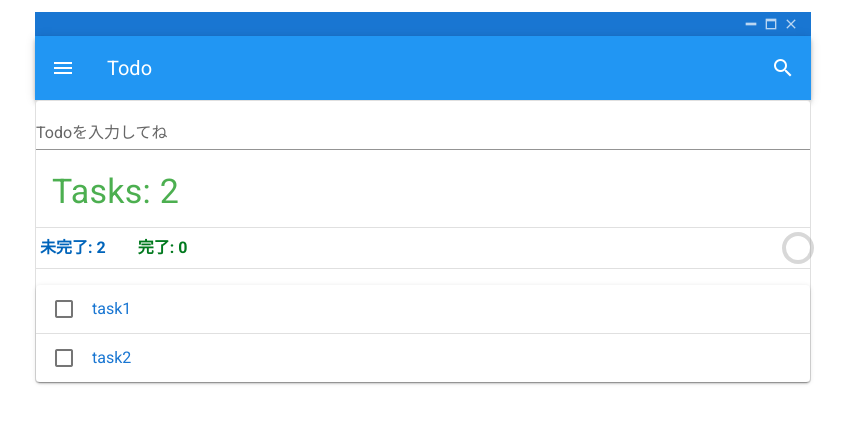
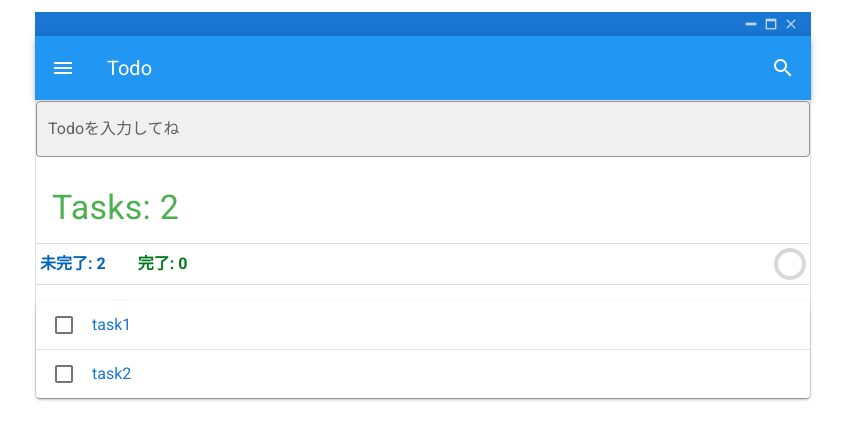
Before and after one commit to daiki-nishimura0/vue-todo, a Vue app: page / in a window 1280 px wide. Shown: the top 440 px of the page, without its empty margins (217-1062 px from the left). Built offline with nearby package versions, Linux system fonts and the light colour scheme.

Commit message:
feat: コメント

```diff
--- a/src/view/ListView.vue
+++ b/src/view/ListView.vue
@@ -35,17 +35,20 @@
     outlined
 >
     <v-text-field
-        v-model="newTask"
+       v-model="newTask"
         label="Todoを入力してね"
         @keydown.enter="create"
-    >
+        filled
+        outlined
+        single-line
+        >
       <template v-slot:append>
         <v-fade-transition>
           <v-icon
             v-if="newTask"
             @click="create"
           >
-            追加
+       mdi-pencil
           </v-icon>
         </v-fade-transition>
       </template>
@@ -78,7 +81,7 @@
 
       <v-progress-circular
         :value="progress"
-        class="mr-2"
+        class="mr-4"
       ></v-progress-circular>
     </v-row>
 
@@ -156,7 +159,6 @@
       },
       // 完了割合いをサークルに表示
       progress () {
-
         return this.completedTasks / this.tasks.length * 100
       },
       // 未完了タスク数のカウント
@@ -167,12 +169,16 @@
     },
 
     methods: {
+        // 新しいTodoを作成して追加する
       create () {
+          // 追加ボタンが押された時以下のしょりを行う
         this.tasks.push({
+            // 未完了状態
           done: false,
+            // newTaskに追加する
           text: this.newTask,
         })
-
+        // 追加したらテキストフィールドの中を空にする
         this.newTask = null
       },
     },
```
